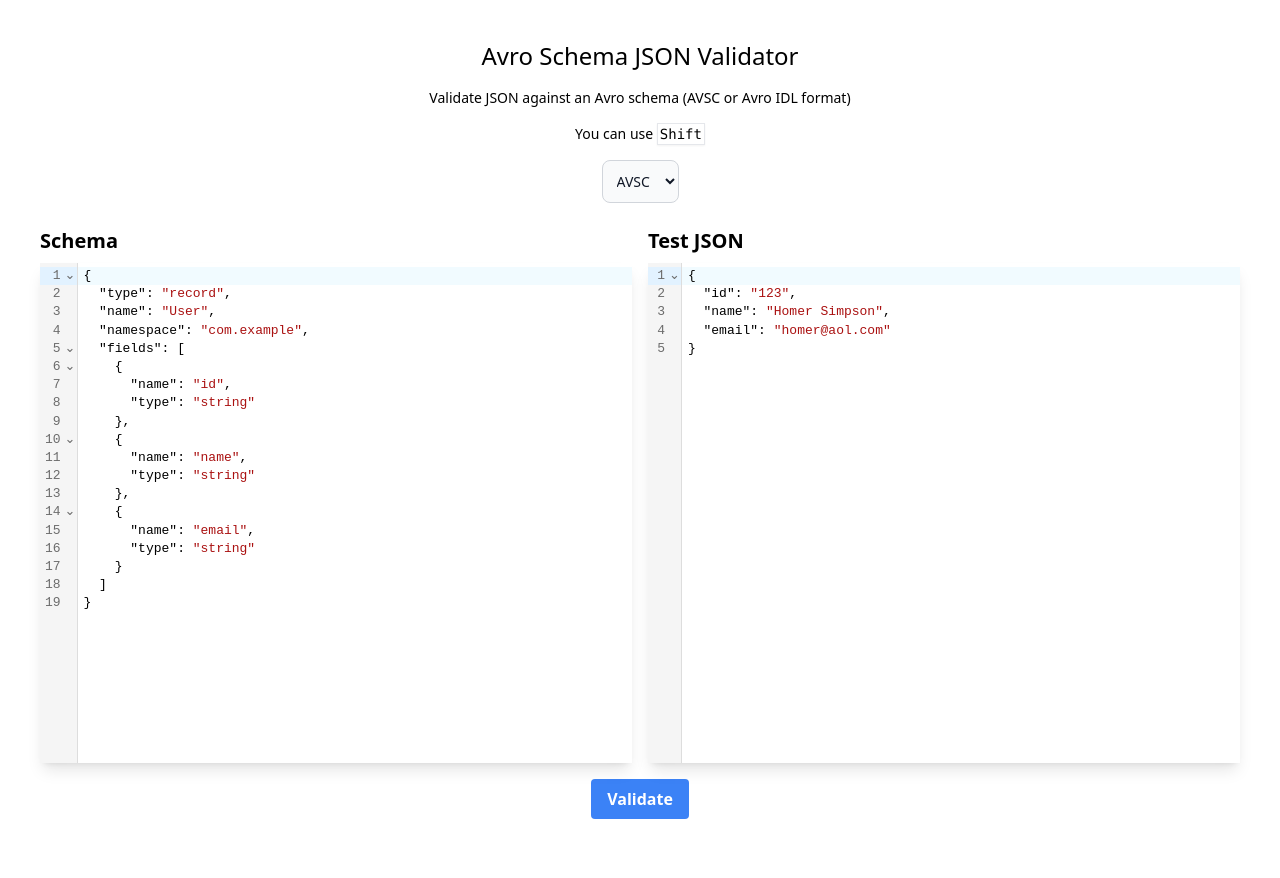
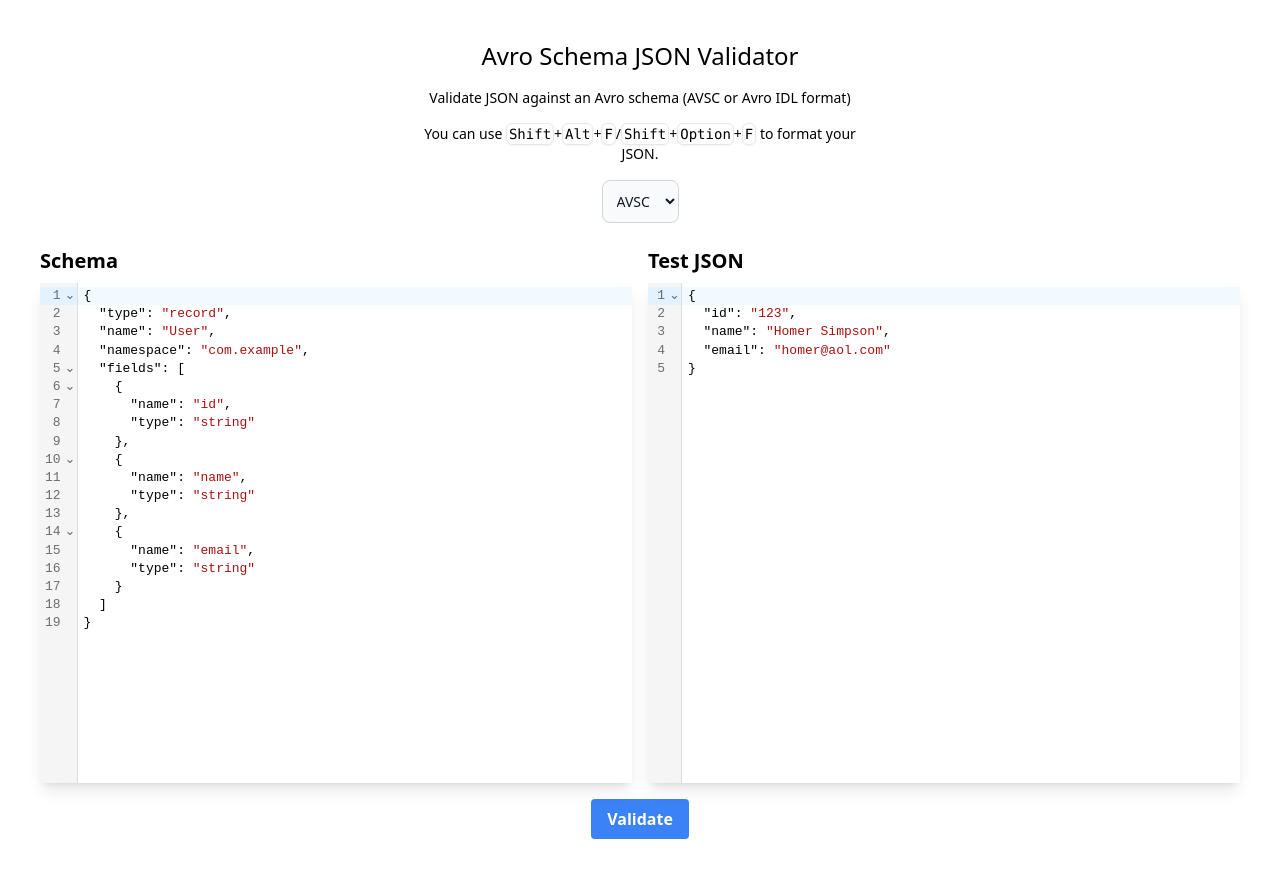
Before and after one commit to govinddottech/avro-validate, a Next.js app: page / in a window 1280 px wide. Built offline with nearby package versions, Linux system fonts and the light colour scheme.

Commit message:
fix instruction

```diff
--- a/src/app/page.tsx
+++ b/src/app/page.tsx
@@ -68,7 +68,20 @@ export default function Home() {
         <div className="max-w-md text-sm">{`Validate JSON against an Avro schema (AVSC or Avro IDL format)`}</div>
         <div className="max-w-md text-sm">
           You can use{" "}
-          <kbd className="border border-1 shadow-sm p-0.5">Shift</kbd>
+          <kbd className="border border-1 shadow-sm p-0.5 rounded-md">
+            Shift
+          </kbd>
+          +<kbd className="border border-1 shadow-sm p-0.5 rounded-md">Alt</kbd>
+          +<kbd className="border border-1 shadow-sm p-0.5 rounded-md">F</kbd>/
+          <kbd className="border border-1 shadow-sm p-0.5 rounded-md">
+            Shift
+          </kbd>
+          +
+          <kbd className="border border-1 shadow-sm p-0.5 rounded-md">
+            Option
+          </kbd>
+          +<kbd className="border border-1 shadow-sm p-0.5 rounded-md">F</kbd>{" "}
+          to format your JSON.
         </div>
         <div className="w-fit flex items-center">
           <SchemaFormatSelector
```
